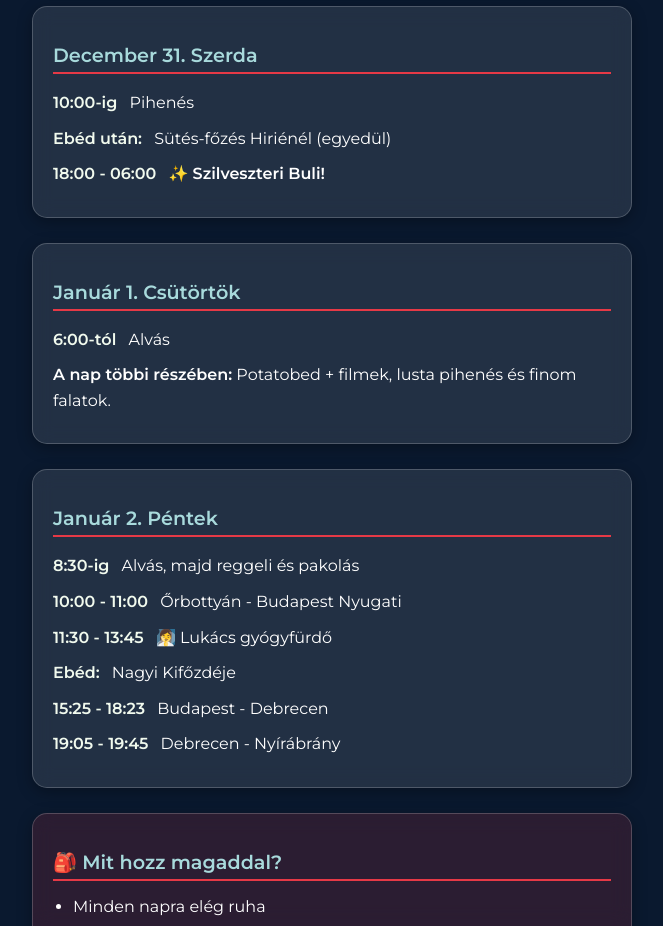
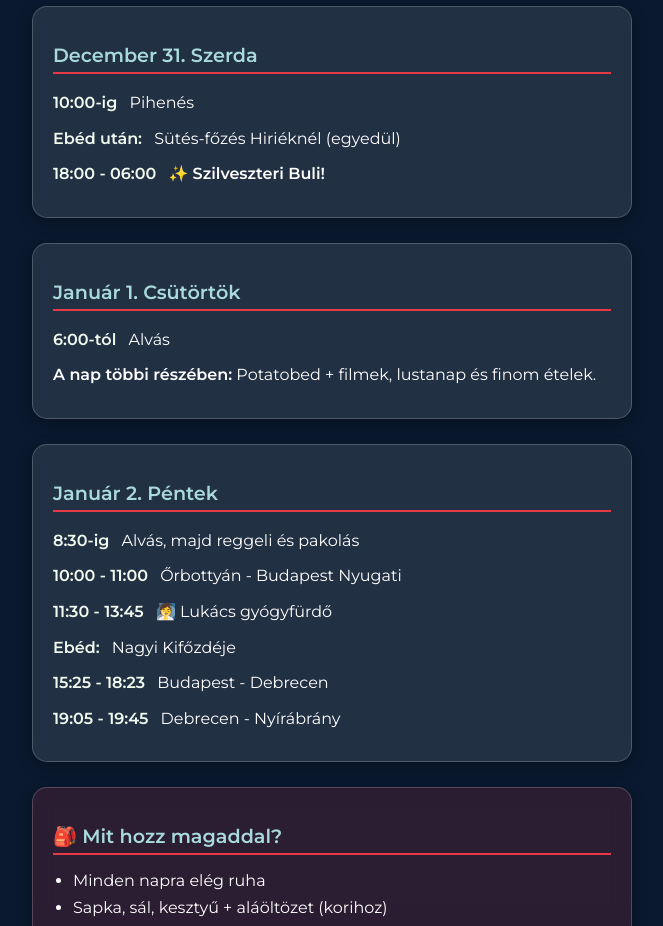
Before and after one commit to zolnaiaron/Szilveszter, a plain HTML site: page index.html in a window 1280 px wide. Shown: the part 980-1906 px from the top of the page, without its empty margins (308-971 px from the left). Drawn offline with Linux system fonts and the light colour scheme.

Commit message:
Update index.html

```diff
--- a/index.html
+++ b/index.html
@@ -178,14 +178,14 @@
         <div class="card">
             <h2>December 31. Szerda</h2>
             <div class="program-item"><span class="time">10:00-ig</span> Pihenés</div>
-            <div class="program-item"><span class="time">Ebéd után:</span> Sütés-főzés Hiriénél (egyedül)</div>
+            <div class="program-item"><span class="time">Ebéd után:</span> Sütés-főzés Hiriéknél (egyedül)</div>
             <div class="program-item"><span class="time">18:00 - 06:00</span> ✨ <strong>Szilveszteri Buli!</strong></div>
         </div>
 
         <div class="card">
             <h2>Január 1. Csütörtök</h2>
             <div class="program-item"><span class="time">6:00-tól</span> Alvás</div>
-            <div class="program-item"><strong>A nap többi részében:</strong> Potatobed + filmek, lusta pihenés és finom falatok.</div>
+            <div class="program-item"><strong>A nap többi részében:</strong> Potatobed + filmek, lustanap és finom ételek.</div>
         </div>
 
         <div class="card">
```
